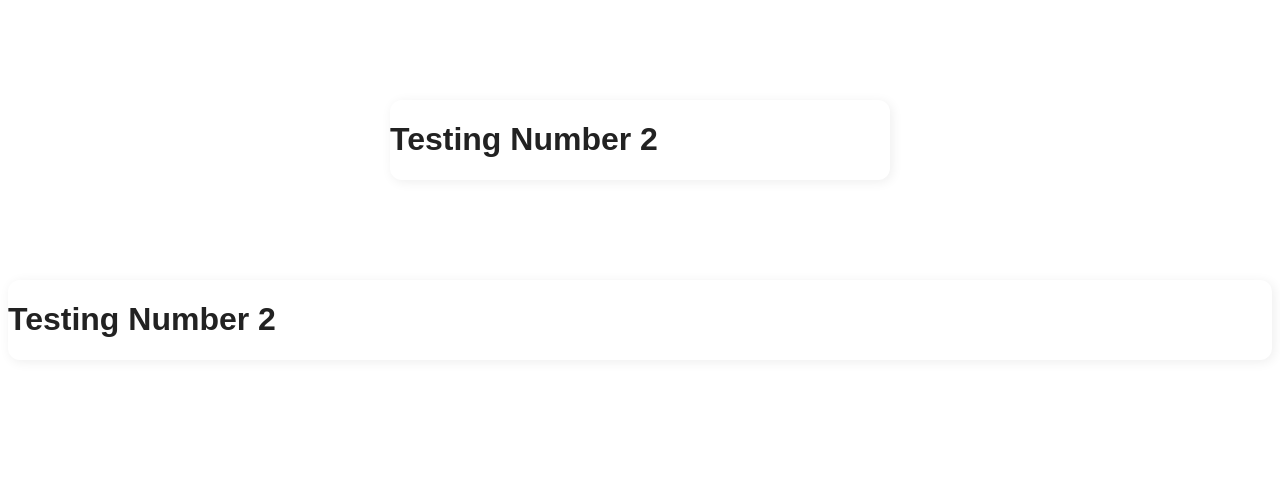
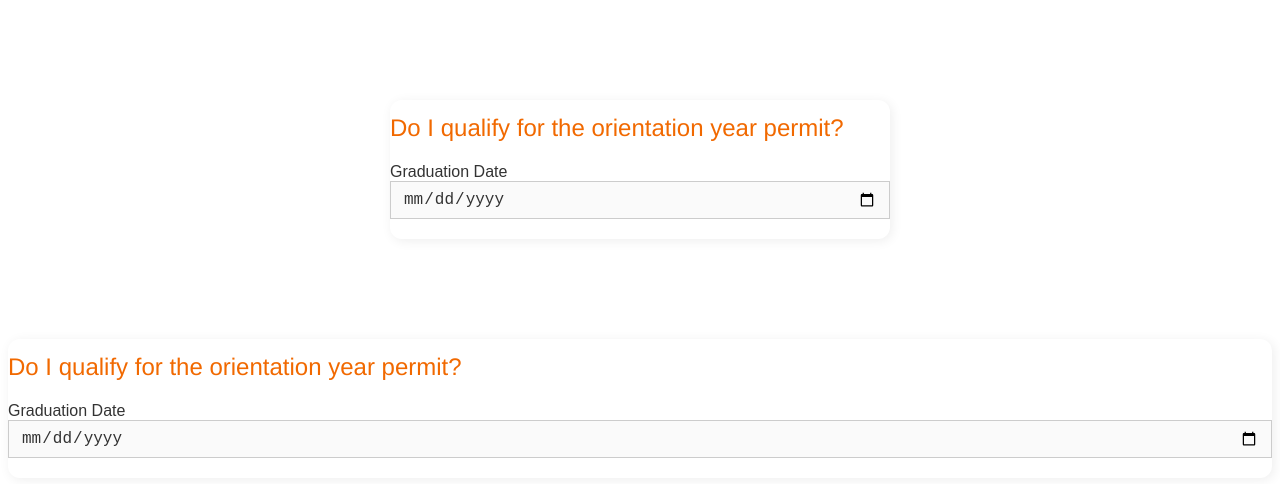
Before and after one commit to sadihasanov/react-widget, a React (Create React App) app: page / in a window 1280 px wide. Shown: the top 484 px of the page. Built offline with nearby package versions, Linux system fonts and the light colour scheme.

Commit message:
Yet another test

```diff
--- a/src/App.css
+++ b/src/App.css
@@ -8,3 +8,42 @@
   border-radius: 12px;
   overflow: hidden;
 }
+
+.reddit_widget__header {
+  font-family: "Nitti", "Helvetica Neue", Helvetica, Arial, sans-serif;
+  font-size: 24px;
+  color: #f16900;
+  line-height: 1.4;
+  line-height: 1;
+  margin-bottom: 23px;
+  font-weight: normal;
+}
+
+.reddit_widget__selector {
+  display: flex;
+  flex-direction: column;
+  padding-bottom: 10px;
+  color: #333333;
+}
+
+.reddit_widget__border {
+  border: 2px solid red;
+  border-radius: 4px;
+}
+
+.reddit_widget__input {
+  background-color: #fafafa;
+  display: block;
+  width: 100%;
+  height: 38px;
+  margin-bottom: 10px;
+  font-size: 16px;
+  font-weight: 500;
+  padding: 8px 12px;
+  line-height: 1.42857143;
+  color: #333333;
+  border: 1px solid #cccccc;
+  box-shadow: 0 0 0 0 #000000 inset;
+  box-sizing: border-box;
+  writing-mode: horizontal-tb !important;
+}
--- a/src/App.js
+++ b/src/App.js
@@ -8,7 +8,24 @@ function App() {
 
   return (
     <div className="reddit_widget__app">
-      <h1>Testing Number 2</h1>
+      <h1 className="reddit_widget__header">
+        Do I qualify for the orientation year permit?
+      </h1>
+      <div className="reddit_widget__body">
+        <div className="reddit_widget__selector">
+          <label htmlFor="grad_date">Graduation Date</label>
+          {/* {error && <p className="reddit_widget__error">{error}</p>} */}
+          <input
+            className={"reddit_widget__input"}
+            name="grad_date"
+            id="grad_date"
+            type="date"
+            placeholder="Enter your graduation date"
+            value={""}
+            onChange={() => {}}
+          />
+        </div>
+      </div>
     </div>
   );
 }
```
Also changed, not shown: 2 other files (tests, documents, lock files or other folders).
